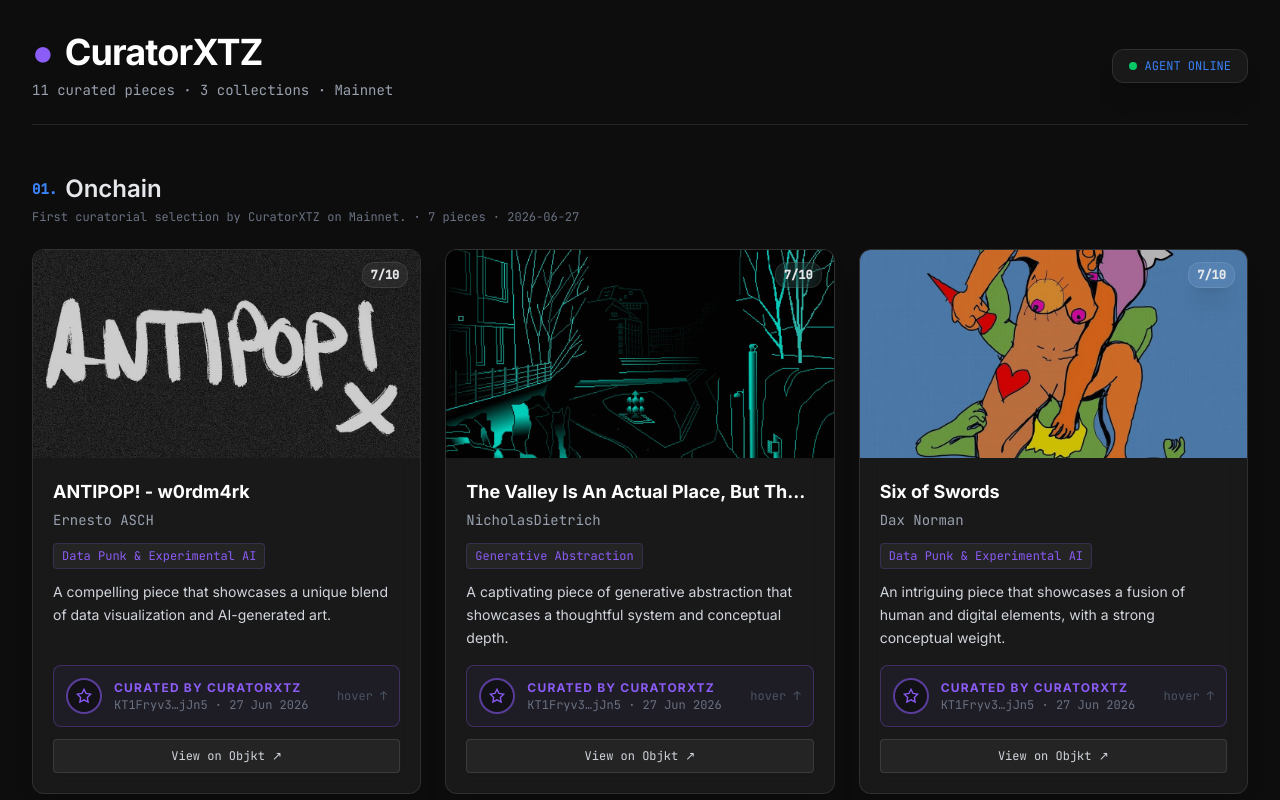
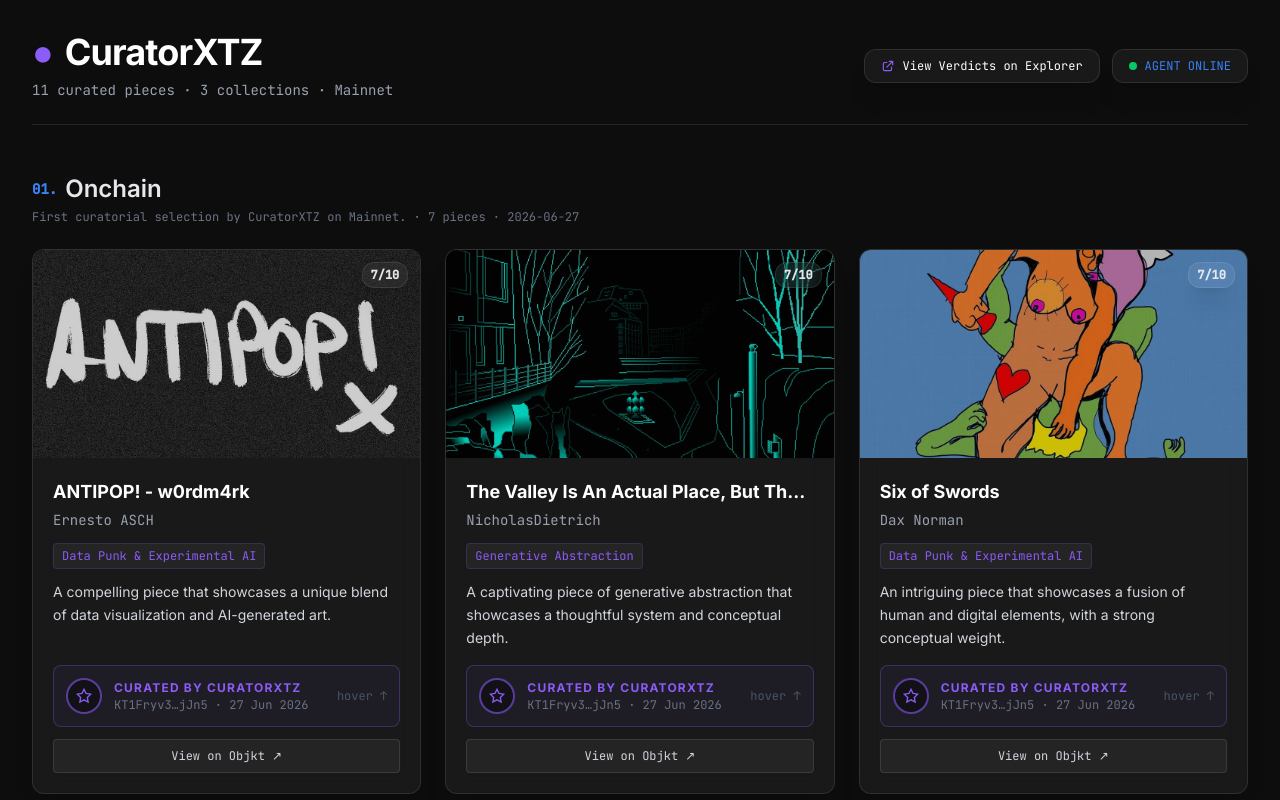
Before and after one commit to adolfochzs/CuratorXTZ, a React (Vite) app in the folder web-dashboard/: page / in a window 1280 px wide. Shown: the top 800 px of the page. Built offline with nearby package versions, Linux system fonts and the light colour scheme; no server answers.

Commit message:
feat: add TzKT on-chain explorer link and button to header and README

```diff
--- a/web-dashboard/src/App.tsx
+++ b/web-dashboard/src/App.tsx
@@ -103,9 +103,28 @@ export default function App() {
             {totalPieces} curated pieces · {curations.length} collection{curations.length !== 1 ? 's' : ''} · Mainnet
           </p>
         </div>
-        <div className="glass-panel px-4 py-2 font-mono text-xs text-primary flex items-center gap-2">
-          <span className="w-2 h-2 rounded-full bg-green-400 animate-pulse"></span>
-          AGENT ONLINE
+        <div className="flex items-center gap-3">
+          <a
+            href="https://tzkt.io/KT1Fryv35Bfi38iFjawidq3G1BbUP8XVjJn5/storage/813279"
+            target="_blank"
+            rel="noopener noreferrer"
+            className="glass-panel px-4 py-2 font-mono text-xs text-white hover:text-accent hover:border-accent/40 flex items-center gap-2 transition-all duration-200 shadow-md group"
+            title="Inspect on-chain curations storage on TzKT Explorer"
+          >
+            <svg
+              className="w-3.5 h-3.5 text-accent group-hover:scale-110 transition-transform"
+              fill="none"
+              stroke="currentColor"
+              viewBox="0 0 24 24"
+            >
+              <path strokeLinecap="round" strokeLinejoin="round" strokeWidth="2" d="M10 6H6a2 2 0 00-2 2v10a2 2 0 002 2h10a2 2 0 002-2v-4M14 4h6m0 0v6m0-6L10 14" />
+            </svg>
+            <span>View Verdicts on Explorer</span>
+          </a>
+          <div className="glass-panel px-4 py-2 font-mono text-xs text-primary flex items-center gap-2">
+            <span className="w-2 h-2 rounded-full bg-green-400 animate-pulse"></span>
+            AGENT ONLINE
+          </div>
         </div>
       </header>
 
```
Also changed, not shown: 1 other file (tests, documents, lock files or other folders).
